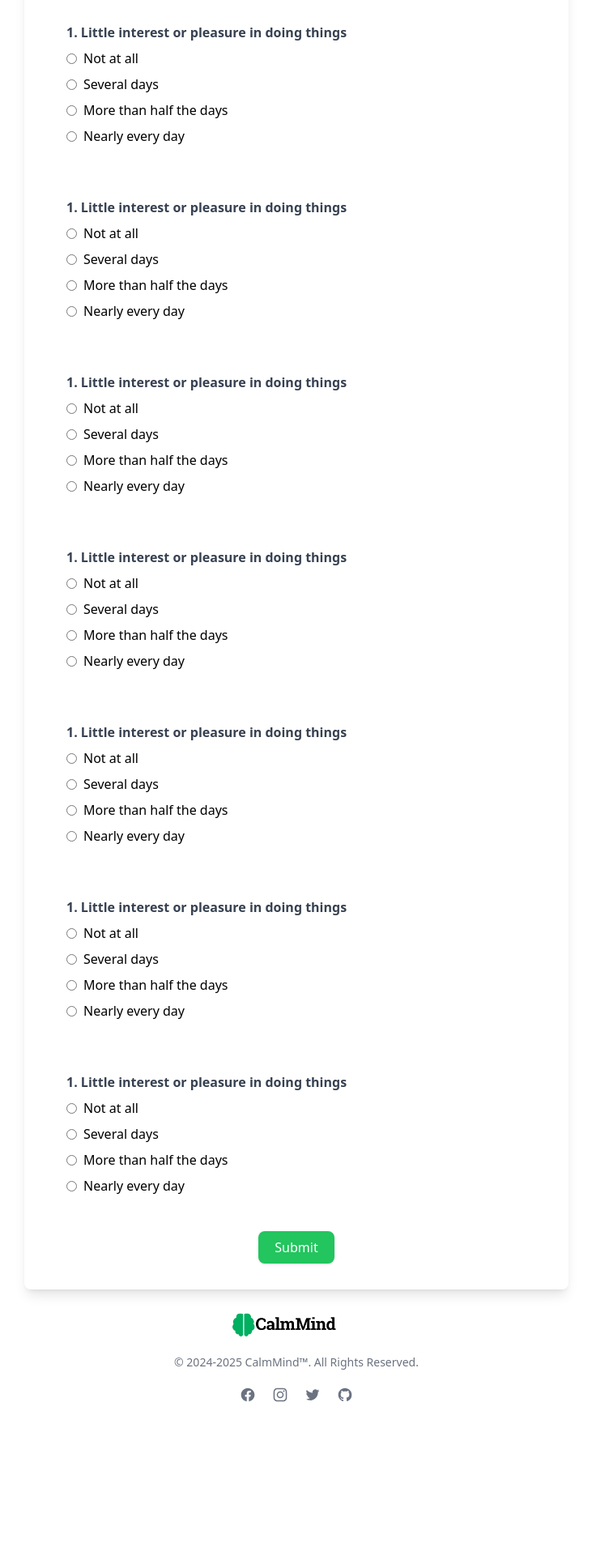
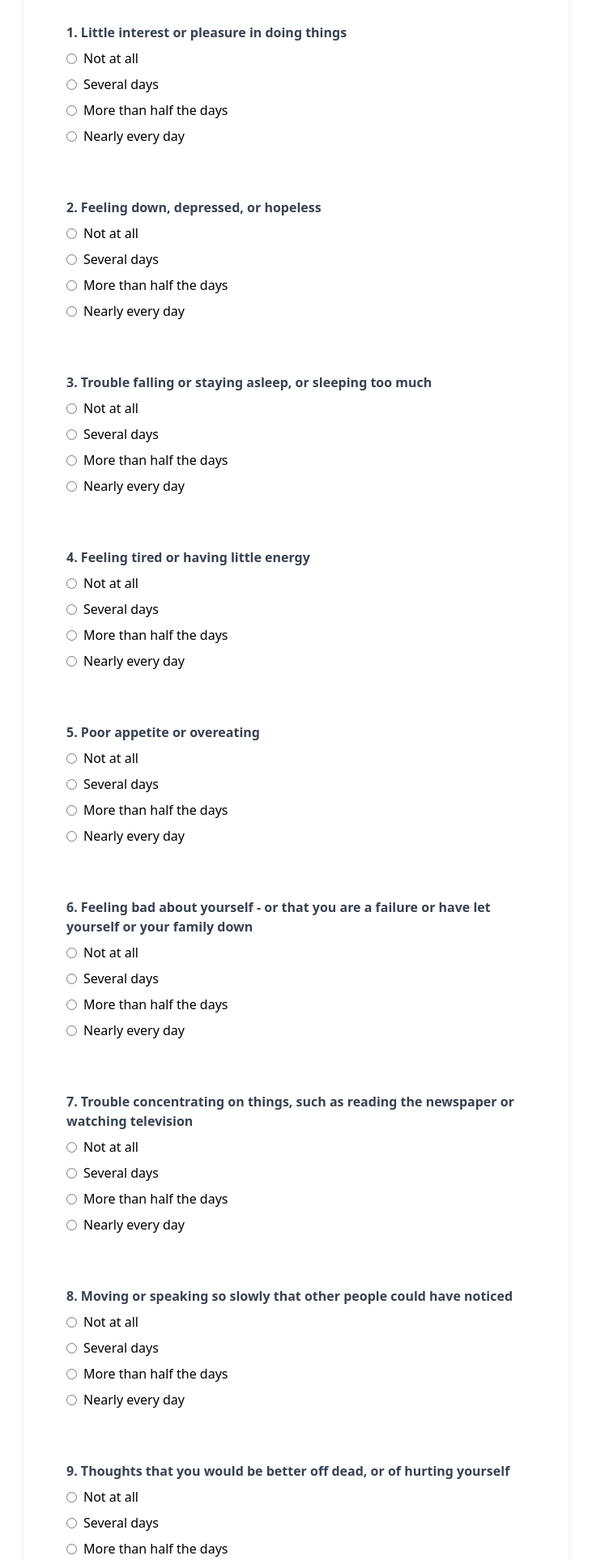
Before and after one commit to RaWseekQWERTY/Final-Year-Project-CalmMind, a Django app: page /assessment/ in a window 1280 px wide. Shown: the part 438-2364 px from the top of the page at 81% size, without its empty margins (274-1005 px from the left). Before the commit the page ends 2169 px from the top, so only its background shows below. Run offline with Django 5.2, Linux system fonts and the light colour scheme; data that the repository does not hold is empty; parts of the project's set-up code (start-up, migrations or seed data) failed here and were passed over.

Commit message:
modified assessment

```diff
--- a/templates/assessment/depression_test.html
+++ b/templates/assessment/depression_test.html
@@ -25,67 +25,107 @@
             </div>
 
             <div class="p-5 mt-10 ">
-                <label class="font-semibold text-gray-700 block mb-2">1. Little interest or pleasure in doing things</label>
+                <label class="font-semibold text-gray-700 block mb-2">2. Feeling down, depressed, or hopeless</label>
                 <div class="space-y-2">
-                    <label class="flex items-center space-x-2"><input type="radio" name="q1" class="text-blue-500"> <span>Not at all</span></label>
-                    <label class="flex items-center space-x-2"><input type="radio" name="q1" class="text-blue-500"> <span>Several days</span></label>
-                    <label class="flex items-center space-x-2"><input type="radio" name="q1" class="text-blue-500"> <span>More than half the days</span></label>
-                    <label class="flex items-center space-x-2"><input type="radio" name="q1" class="text-blue-500"> <span>Nearly every day</span></label>
+                    <label class="flex items-center space-x-2"><input type="radio" name="q2" class="text-blue-500"> <span>Not at all</span></label>
+                    <label class="flex items-center space-x-2"><input type="radio" name="q2" class="text-blue-500"> <span>Several days</span></label>
+                    <label class="flex items-center space-x-2"><input type="radio" name="q2" class="text-blue-500"> <span>More than half the days</span></label>
+                    <label class="flex items-center space-x-2"><input type="radio" name="q2" class="text-blue-500"> <span>Nearly every day</span></label>
                 </div>
             </div>
 
             <div class="p-5 mt-10 ">
-                <label class="font-semibold text-gray-700 block mb-2">1. Little interest or pleasure in doing things</label>
+                <label class="font-semibold text-gray-700 block mb-2">3. Trouble falling or staying asleep, or sleeping too much </label>
                 <div class="space-y-2">
-                    <label class="flex items-center space-x-2"><input type="radio" name="q1" class="text-blue-500"> <span>Not at all</span></label>
-                    <label class="flex items-center space-x-2"><input type="radio" name="q1" class="text-blue-500"> <span>Several days</span></label>
-                    <label class="flex items-center space-x-2"><input type="radio" name="q1" class="text-blue-500"> <span>More than half the days</span></label>
-                    <label class="flex items-center space-x-2"><input type="radio" name="q1" class="text-blue-500"> <span>Nearly every day</span></label>
+                    <label class="flex items-center space-x-2"><input type="radio" name="q3" class="text-blue-500"> <span>Not at all</span></label>
+                    <label class="flex items-center space-x-2"><input type="radio" name="q3" class="text-blue-500"> <span>Several days</span></label>
+                    <label class="flex items-center space-x-2"><input type="radio" name="q3" class="text-blue-500"> <span>More than half the days</span></label>
+                    <label class="flex items-center space-x-2"><input type="radio" name="q3" class="text-blue-500"> <span>Nearly every day</span></label>
                 </div>
             </div>
 
             <div class="p-5 mt-10 ">
-                <label class="font-semibold text-gray-700 block mb-2">1. Little interest or pleasure in doing things</label>
+                <label class="font-semibold text-gray-700 block mb-2">4. Feeling tired or having little energy
+
+                </label>
                 <div class="space-y-2">
-                    <label class="flex items-center space-x-2"><input type="radio" name="q1" class="text-blue-500"> <span>Not at all</span></label>
-                    <label class="flex items-center space-x-2"><input type="radio" name="q1" class="text-blue-500"> <span>Several days</span></label>
-                    <label class="flex items-center space-x-2"><input type="radio" name="q1" class="text-blue-500"> <span>More than half the days</span></label>
-                    <label class="flex items-center space-x-2"><input type="radio" name="q1" class="text-blue-500"> <span>Nearly every day</span></label>
+                    <label class="flex items-center space-x-2"><input type="radio" name="q4" class="text-blue-500"> <span>Not at all</span></label>
+                    <label class="flex items-center space-x-2"><input type="radio" name="q4" class="text-blue-500"> <span>Several days</span></label>
+                    <label class="flex items-center space-x-2"><input type="radio" name="q4" class="text-blue-500"> <span>More than half the days</span></label>
+                    <label class="flex items-center space-x-2"><input type="radio" name="q4" class="text-blue-500"> <span>Nearly every day</span></label>
                 </div>
             </div>
 
             <div class="p-5 mt-10 ">
-                <label class="font-semibold text-gray-700 block mb-2">1. Little interest or pleasure in doing things</label>
+                <label class="font-semibold text-gray-700 block mb-2">5. Poor appetite or overeating
+
+                </label>
                 <div class="space-y-2">
-                    <label class="flex items-center space-x-2"><input type="radio" name="q1" class="text-blue-500"> <span>Not at all</span></label>
-                    <label class="flex items-center space-x-2"><input type="radio" name="q1" class="text-blue-500"> <span>Several days</span></label>
-                    <label class="flex items-center space-x-2"><input type="radio" name="q1" class="text-blue-500"> <span>More than half the days</span></label>
-                    <label class="flex items-center space-x-2"><input type="radio" name="q1" class="text-blue-500"> <span>Nearly every day</span></label>
+                    <label class="flex items-center space-x-2"><input type="radio" name="q5" class="text-blue-500"> <span>Not at all</span></label>
+                    <label class="flex items-center space-x-2"><input type="radio" name="q5" class="text-blue-500"> <span>Several days</span></label>
+                    <label class="flex items-center space-x-2"><input type="radio" name="q5" class="text-blue-500"> <span>More than half the days</span></label>
+                    <label class="flex items-center space-x-2"><input type="radio" name="q5" class="text-blue-500"> <span>Nearly every day</span></label>
                 </div>
             </div>
 
             <div class="p-5 mt-10 ">
-                <label class="font-semibold text-gray-700 block mb-2">1. Little interest or pleasure in doing things</label>
+                <label class="font-semibold text-gray-700 block mb-2">6. Feeling bad about yourself - or that you are a failure or have let yourself or your family down
+
+                </label>
                 <div class="space-y-2">
-                    <label class="flex items-center space-x-2"><input type="radio" name="q1" class="text-blue-500"> <span>Not at all</span></label>
-                    <label class="flex items-center space-x-2"><input type="radio" name="q1" class="text-blue-500"> <span>Several days</span></label>
-                    <label class="flex items-center space-x-2"><input type="radio" name="q1" class="text-blue-500"> <span>More than half the days</span></label>
-                    <label class="flex items-center space-x-2"><input type="radio" name="q1" class="text-blue-500"> <span>Nearly every day</span></label>
+                    <label class="flex items-center space-x-2"><input type="radio" name="q6" class="text-blue-500"> <span>Not at all</span></label>
+                    <label class="flex items-center space-x-2"><input type="radio" name="q6" class="text-blue-500"> <span>Several days</span></label>
+                    <label class="flex items-center space-x-2"><input type="radio" name="q6" class="text-blue-500"> <span>More than half the days</span></label>
+                    <label class="flex items-center space-x-2"><input type="radio" name="q6" class="text-blue-500"> <span>Nearly every day</span></label>
                 </div>
             </div>
 
             <div class="p-5 mt-10 ">
-                <label class="font-semibold text-gray-700 block mb-2">1. Little interest or pleasure in doing things</label>
+                <label class="font-semibold text-gray-700 block mb-2">7. Trouble concentrating on things, such as reading the newspaper or watching television
+
+                </label>
                 <div class="space-y-2">
-                    <label class="flex items-center space-x-2"><input type="radio" name="q1" class="text-blue-500"> <span>Not at all</span></label>
-                    <label class="flex items-center space-x-2"><input type="radio" name="q1" class="text-blue-500"> <span>Several days</span></label>
-                    <label class="flex items-center space-x-2"><input type="radio" name="q1" class="text-blue-500"> <span>More than half the days</span></label>
-                    <label class="flex items-center space-x-2"><input type="radio" name="q1" class="text-blue-500"> <span>Nearly every day</span></label>
+                    <label class="flex items-center space-x-2"><input type="radio" name="q7" class="text-blue-500"> <span>Not at all</span></label>
+                    <label class="flex items-center space-x-2"><input type="radio" name="q7" class="text-blue-500"> <span>Several days</span></label>
+                    <label class="flex items-center space-x-2"><input type="radio" name="q7" class="text-blue-500"> <span>More than half the days</span></label>
+                    <label class="flex items-center space-x-2"><input type="radio" name="q7" class="text-blue-500"> <span>Nearly every day</span></label>
                 </div>
             </div>
 
+            <div class="p-5 mt-10 ">
+                <label class="font-semibold text-gray-700 block mb-2">8. Moving or speaking so slowly that other people could have noticed
 
+                </label>
+                <div class="space-y-2">
+                    <label class="flex items-center space-x-2"><input type="radio" name="q8" class="text-blue-500"> <span>Not at all</span></label>
+                    <label class="flex items-center space-x-2"><input type="radio" name="q8" class="text-blue-500"> <span>Several days</span></label>
+                    <label class="flex items-center space-x-2"><input type="radio" name="q8" class="text-blue-500"> <span>More than half the days</span></label>
+                    <label class="flex items-center space-x-2"><input type="radio" name="q8" class="text-blue-500"> <span>Nearly every day</span></label>
+                </div>
+            </div>
 
+            <div class="p-5 mt-10 ">
+                <label class="font-semibold text-gray-700 block mb-2">9. Thoughts that you would be better off dead, or of hurting yourself
+
+                </label>
+                <div class="space-y-2">
+                    <label class="flex items-center space-x-2"><input type="radio" name="q9" class="text-blue-500"> <span>Not at all</span></label>
+                    <label class="flex items-center space-x-2"><input type="radio" name="q9" class="text-blue-500"> <span>Several days</span></label>
+                    <label class="flex items-center space-x-2"><input type="radio" name="q9" class="text-blue-500"> <span>More than half the days</span></label>
+                    <label class="flex items-center space-x-2"><input type="radio" name="q9" class="text-blue-500"> <span>Nearly every day</span></label>
+                </div>
+            </div>
+            <div class="p-5 mt-10 ">
+                <label class="font-semibold text-gray-700 block mb-2">10. If you've had any days with issues above, how difficult have these problems made it for you at work, home, school, or with other people?
+
+                </label>
+                <div class="space-y-2">
+                    <label class="flex items-center space-x-2"><input type="radio" name="q10" class="text-blue-500"> <span>Not difficult at all</span></label>
+                    <label class="flex items-center space-x-2"><input type="radio" name="q10" class="text-blue-500"> <span>Somewhat difficult</span></label>
+                    <label class="flex items-center space-x-2"><input type="radio" name="q10" class="text-blue-500"> <span>Very difficult</span></label>
+                    <label class="flex items-center space-x-2"><input type="radio" name="q10" class="text-blue-500"> <span>Extremly difficult</span></label>
+                </div>
+            </div>
 
             <div class="flex justify-center mt-6">
                 <button type="submit" class="px-5 py-2 bg-green-500 text-white rounded-lg shadow">Submit</button>
```
Also changed, not shown: assessment/models.py (+12 -9 lines), assessment/migrations/0002_alter_phq9assessment_depression_level_and_more.py (added).
